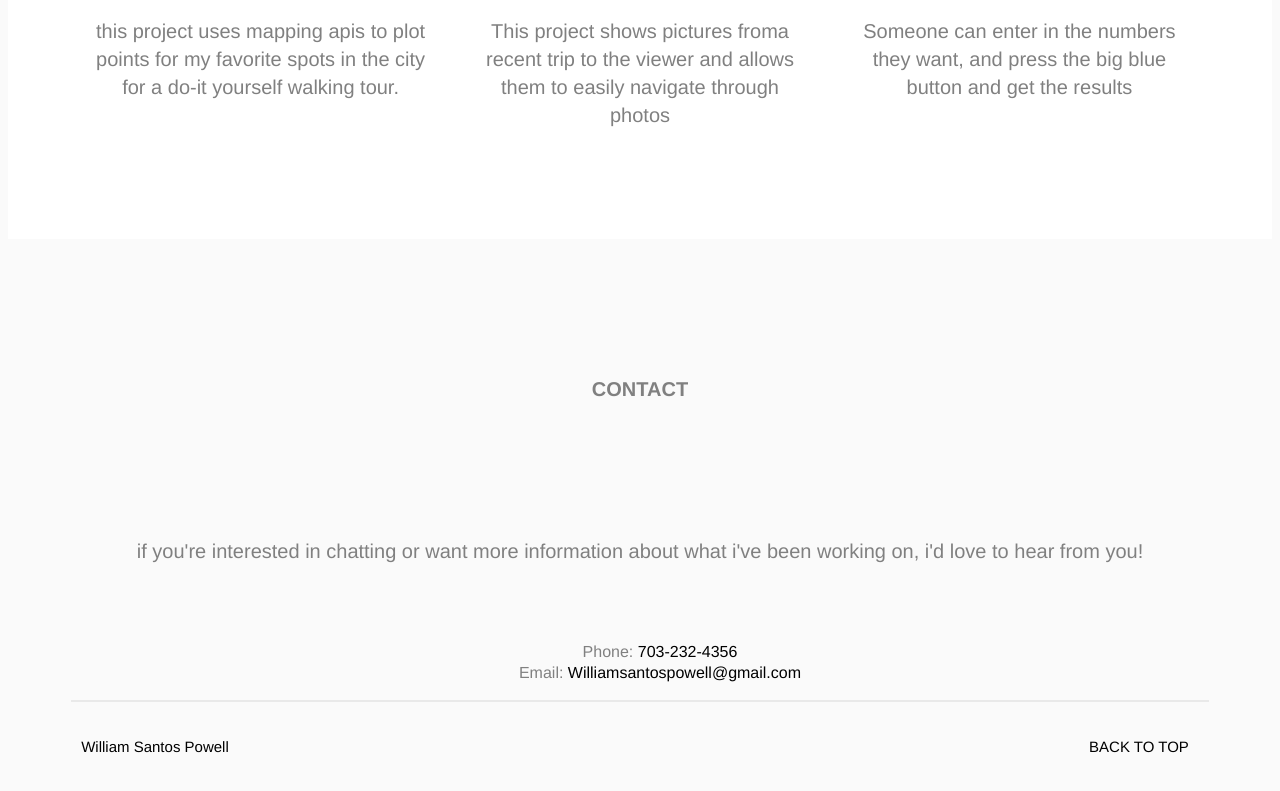
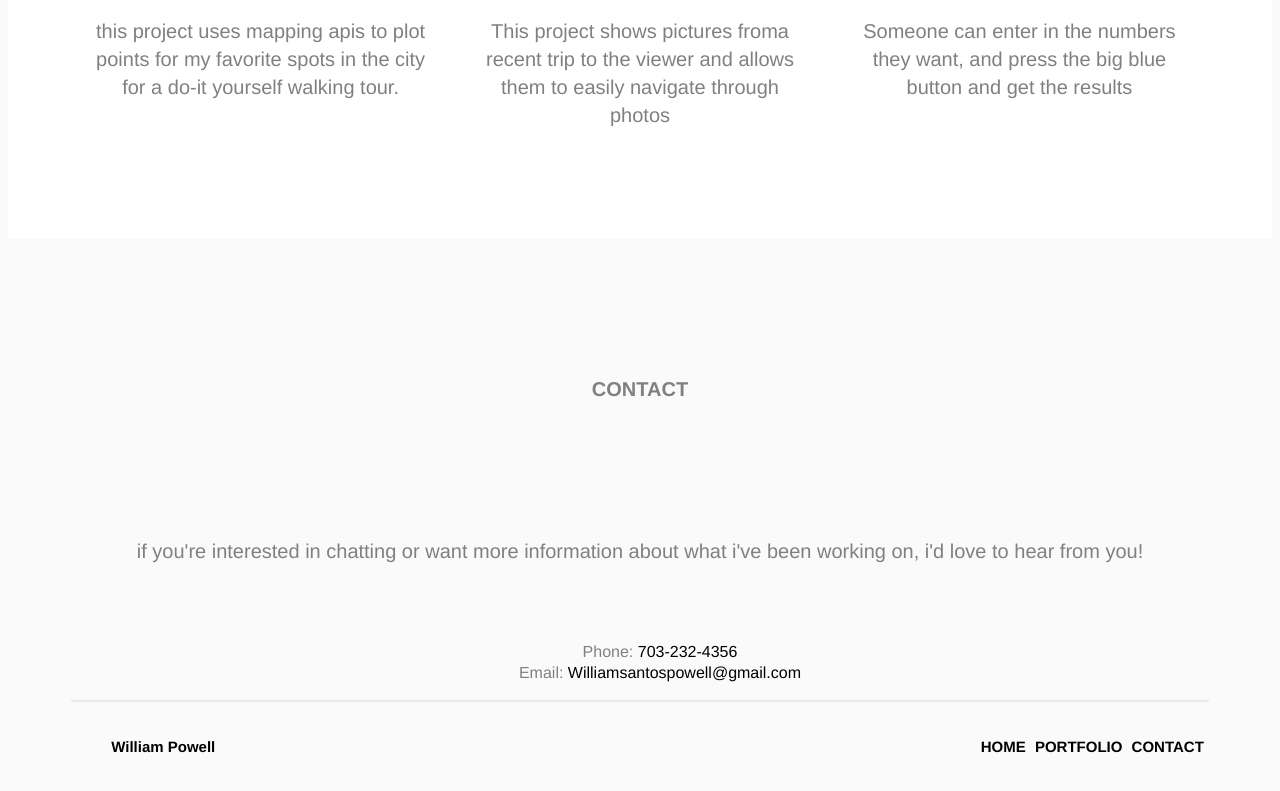
Before and after one commit to williamsantospowell/Project-2-update, a plain HTML site: page index.html in a window 1280 px wide. Shown: the part 1233-2024 px from the top of the page. Drawn offline with Linux system fonts and the light colour scheme.

Commit message:
Newest update!

```diff
--- a/index.html
+++ b/index.html
@@ -1,14 +1,16 @@
 <!doctype html>
 <html>
 	<head>
+		<meta charset="utf-8">
 		<title> Cool New Site</title>
+		<meta name="viewport" content="width=device-width, initial-scale=1.0">
 		<link rel="stylesheet" href="styles.css">
 
 	</head>
 		<body>
 			<div class ="banner">
 			<ul class="main-nav">
-				<li id="name">WIlliam Powell</li>
+				<li id="name">William Powell</li>
 						<li><a href="#">Home </a></li>
 						<li><a href="#">Portfolio</a></li>
 						<li><a href="#">Contact</a></li>
@@ -18,7 +20,7 @@
 				<div id="container">
 					<!-- <div id="heading"> -->
 					<header>
-						<img id="heading"  src ="images/responsive-layout-profile.png" alt ="picture of me">
+						<img id="heading"  src ="Images/responsive-layout-profile.png" alt ="picture of me">
 					<!-- </div> -->
 						<p id="text"> Hi I'm a front end developer who loves responsive design and css. I recently finished a degree in front-end web development at Treehouse and am excited to put all my skills to use!</p>
 					</header>
@@ -65,7 +67,7 @@
 			<footer class="portfolio">
 				<h2 class="detail"> Contact </h2>
 				<p>if you're interested in chatting or want more information about what i've been working on, i'd love to hear from you! </p>
-				<ul>
+				<ul id= "information">
 					<li> Phone:
 						<a href="tel:703-232-4356"> 703-232-4356 </a>
 					</li>
@@ -75,10 +77,17 @@
 				</ul>
 				<div id= "bottom">
 					<ul>
-						<li id="left"> William Santos Powell
-						</li>
-						<li id ="right"> BACK TO TOP
-						</li>
+						<li id="left"> William Santos Powell </li>
+						<li id ="right"> BACK TO TOP </li>
+					</ul>
+				</div>
+
+				<div class="hidden">
+			<ul class="footer-nav">
+				<li id ="leftside">William Powell</li>
+						<li><a href="#">HOME </a></li>
+						<li><a href="#">PORTFOLIO</a></li>
+						<li><a href="#">CONTACT</a></li>
 					</ul>
 				</div>
 			</footer>
--- a/styles.css
+++ b/styles.css
@@ -156,10 +156,10 @@ footer h2 {
 
 #bottom
 {
-	display:block;
+	display: block;
 	margin:0;
 	overflow:auto;
-	padding:20px;
+	/*padding:20px;*/
 	border-top-color:black;
 	font-size:15px;
 	color:black;
@@ -176,11 +176,18 @@ footer #right {
 }
 footer #left  {
 	float:left;
-	margin-left:-50px;
+	margin-left:-40px;
 }
 
 footer p {
 	padding: 5%;
+}
+
+.hidden {
+	display:none;
+}
+#information {
+	text-align:center;
 }
 
 /* MEDIA QUERY */
@@ -248,10 +255,42 @@ header {
 footer{
 	clear:both;
 }
-footer ul {
-	text-align:center;
+
+#bottom {
+	display:none;
+}
+.hidden{
+	display: block;
+	margin:0;
+	overflow:auto;
+	/*padding:20px;*/
+	border-top-color:black;
+	font-size:15px;
+	color:black;
+	font-weight:bold;
+    border-top: 2px solid rgba(192,192,192,0.3);
+    clear:none;
+    padding-top:20px;
+    text-align:right;
+
+
+}
+.hidden li {
+	display:inline-block;
+	padding-right:5px;
+
+}
+.footer-nav li  {
+	display:inline-block;
+	font-size: 1em;
+	text-align:right;
+	/*margin:0 auto;*/
+}
+#leftside{
+	float:left;
 }
 }
+
 @media screen and (min-width:1024px) {
 	#name{
 		text-align:left;
```
